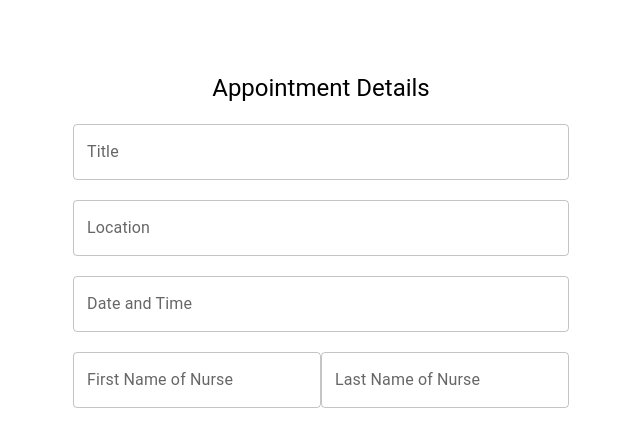
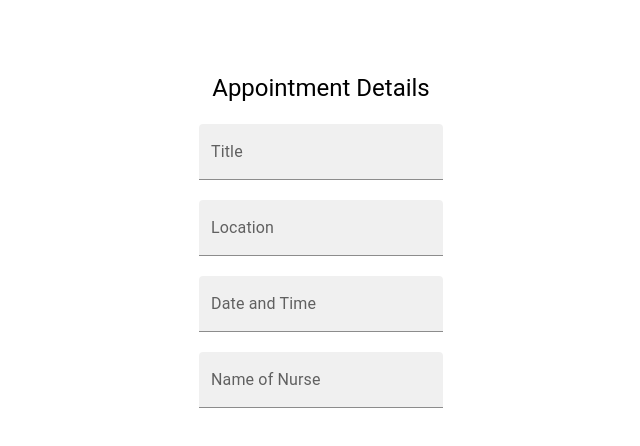
Before and after one commit to zigfrida/easy-schedule, a React (Create React App) app: page /appointmentdetails in a window 1280 px wide. Shown: the top 446 px of the page, without its empty margins (319-959 px from the left). Built offline with nearby package versions, Linux system fonts and the light colour scheme; no server answers; the database is empty.

Commit message:
appointment-details

```diff
--- a/src/components/Appointmentdetails.tsx
+++ b/src/components/Appointmentdetails.tsx
@@ -1,6 +1,5 @@
-import { useEffect } from 'react';
-import { useState } from 'react';
-import Box, { BoxProps } from '@mui/material/Box';
+import React, { useEffect, useState } from 'react';
+import Box from '@mui/material/Box';
 import Container from '@mui/material/Container';
 import TextField from '@mui/material/TextField';
 import Typography from '@mui/material/Typography';
@@ -10,28 +9,28 @@ function Appointmentdetails() {
     const [title, setTitle] = useState('');
     const [location, setLocation] = useState('');
     const [date, setDate] = useState('');
-    const [firstName, setfirstName] = useState('');
-    const [lastName, setlastName] = useState('');
+    const [name, setName] = useState('');
 
     async function getData() {
         const diamond = createFirebaseDao('appointment');
 
-        const userD = await diamond.get('0bbe4031-f433-493f-b6f5-c0dc3fa62da6');
-        // const userD = await diamond.get('08a7f3c8-0650-438a-8ca8-f4bef97cfd90');
-        console.log(userD);
-        console.log(userD.title);
-        setTitle(userD.title);
-        setLocation(userD.location);
-        setDate(userD.date);
-        console.log('/////////////////////////////////////////////');
+        // const userD = await diamond.get('0bbe4031-f433-493f-b6f5-c0dc3fa62da6');
+        const userD = await diamond.get('455118da-ac90-46fd-8b05-6163e3697c7c');
+
+        // onst userD = await diamond.get('08a7f3c8-0650-438a-8ca8-f4bef97cfd90');
+        //     console.log(userD);
+        //    console.log(userD.title);
+        setTitle(userD?.title);
+        setLocation(userD?.location);
+        setDate(userD?.date);
 
         const nurseType = createFirebaseDao('user');
 
         // const userD = await diamond.get('6b376fa8-3b42-4e7e-a49f-6260e9d97f1e');
-        const nurseName = await nurseType.get(userD.nurse);
-        console.log(nurseName);
-        setfirstName(nurseName.firstName);
-        setlastName(nurseName.lastName);
+        const nurseName = await nurseType.get(userD?.nurse);
+        //  console.log(nurseName);
+        const sum = nurseName?.firstName.concat(' ', nurseName?.lastName);
+        setName(sum);
     }
 
     useEffect(() => {
@@ -65,6 +64,7 @@ function Appointmentdetails() {
                     value={title}
                     id='title'
                     label='Title'
+                    variant='filled'
                     InputProps={{
                         readOnly: true,
                     }}
@@ -74,6 +74,7 @@ function Appointmentdetails() {
                     value={location}
                     id='location'
                     label='Location'
+                    variant='filled'
                     InputProps={{
                         readOnly: true,
                     }}
@@ -82,28 +83,20 @@ function Appointmentdetails() {
                     value={date}
                     id='date'
                     label='Date and Time'
+                    variant='filled'
                     InputProps={{
                         readOnly: true,
                     }}
                 />
-                <Box>
-                    <TextField
-                        value={firstName}
-                        id='nurse'
-                        label='First Name of Nurse'
-                        InputProps={{
-                            readOnly: true,
-                        }}
-                    />
-                    <TextField
-                        value={lastName}
-                        id='nurse'
-                        label='Last Name of Nurse'
-                        InputProps={{
-                            readOnly: true,
-                        }}
-                    />
-                </Box>
+                <TextField
+                    value={name}
+                    id='name'
+                    label='Name of Nurse'
+                    variant='filled'
+                    InputProps={{
+                        readOnly: true,
+                    }}
+                />
             </Box>
         </Container>
     );
```
